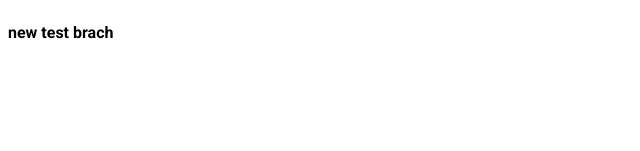
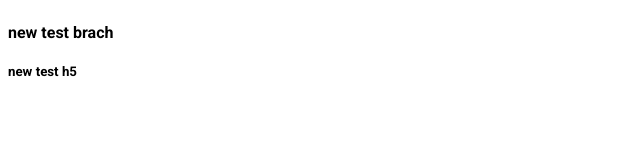
Before and after one commit to eserdinyo/6habits, a Vue app: page /setting in a window 1280 px wide. Shown: the part 149-300 px from the top of the page, without its empty margins (0-640 px from the left). Built offline with nearby package versions, Linux system fonts and the light colour scheme.

Commit message:
added h5

```diff
--- a/src/views/Setting.vue
+++ b/src/views/Setting.vue
@@ -4,5 +4,6 @@
     <h2>Ayarlar</h2>
     <h3>test branch</h3>
     <h4>new test brach</h4>
+    <h5>new test h5</h5>
   </div>
 </template>
```
